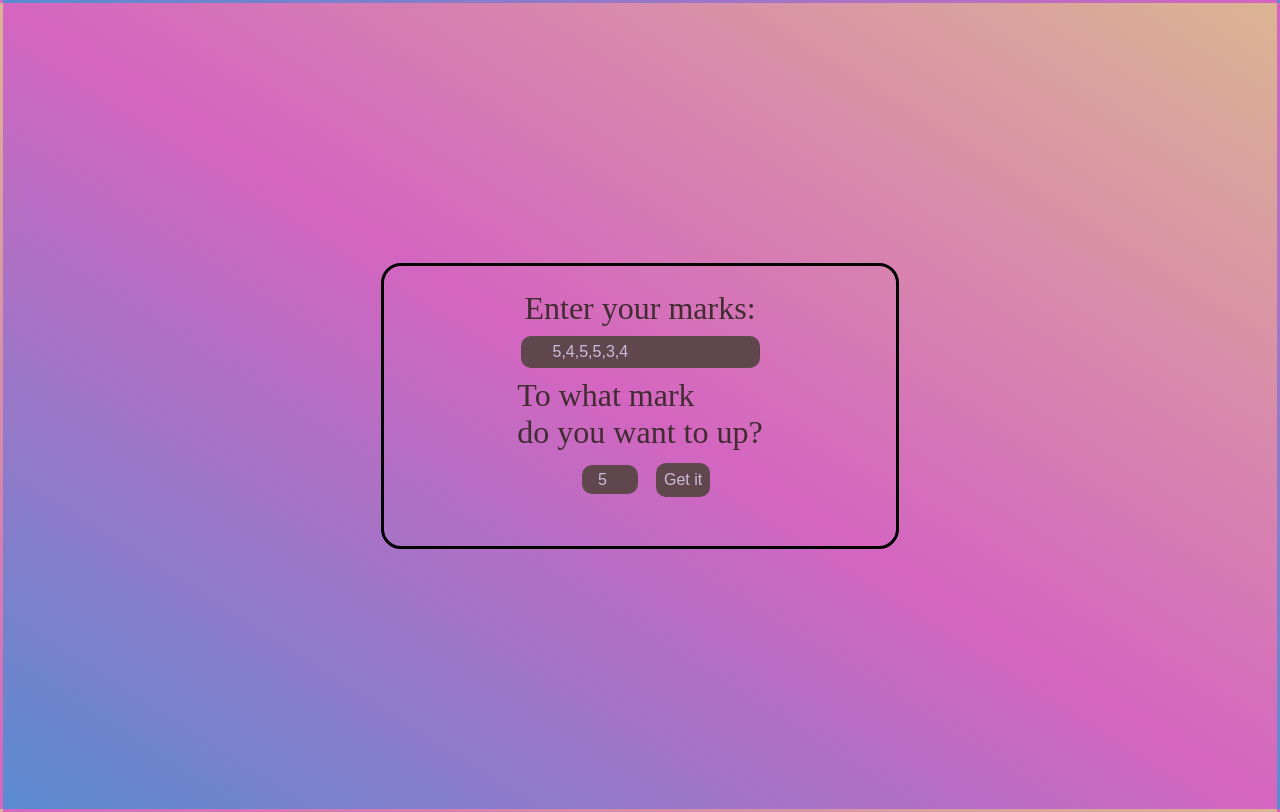
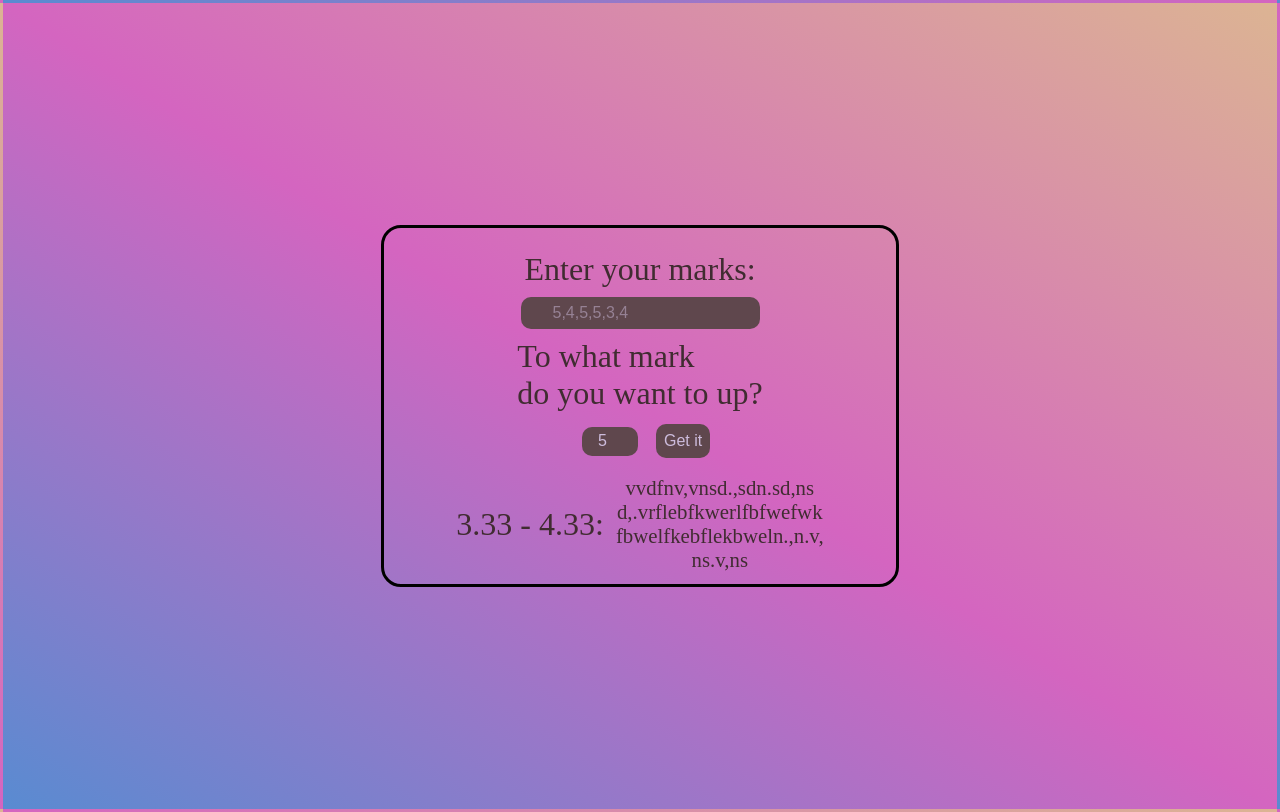
Before and after one commit to alex-sikach/marks-calc, a plain HTML site: page index.html in a window 1280 px wide. Drawn offline with Linux system fonts and the light colour scheme.

Commit message:
Update index.html

```diff
--- a/index.html
+++ b/index.html
@@ -65,6 +65,7 @@
 			outline: none;
 		}
 		.inp-marks::placeholder {
+			opacity: .5;
 			color: #cdbcdc;
 			padding: 1em;
 			font-size: 1em;
@@ -124,6 +125,8 @@
 			align-items: center;
 		}
 		.text > p {
+			word-break: break-all;
+			max-width: 10em;
 			width: max-content;
 			text-align: center;
 			font-size: 1.3em;
@@ -213,6 +216,16 @@
 			<button class="get">Get it</button>
 		</div>
 		<div class="variants">
+
+			<div class="variant">
+				<div class="way">
+					<p class="way-text">3.33 - 4.33:</p>
+				</div>
+				<div class="text">
+					<p>vvdfnv,vnsd.,sdn.sd,nsd,.vrflebfkwerlfbfwefwkfbwelfkebflekbweln.,n.v,ns.v,ns</p>
+				</div>
+			</div>
+
 		</div>
 	</div>
 
```
